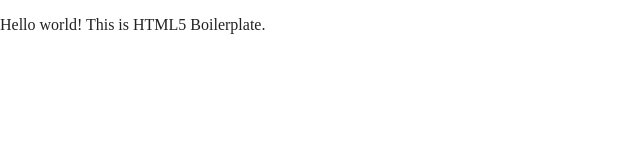
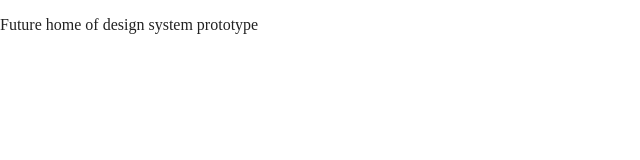
Before and after one commit to DianeShin320/pcdd-0315-sp21-1, a website built with Parcel: page index.html in a window 1280 px wide. Shown: the full height of the page, 0-640 px from the left. Built offline with nearby package versions, Linux system fonts and the light colour scheme.

Commit message:
Updated index.html

```diff
--- a/index.html
+++ b/index.html
@@ -25,7 +25,7 @@
 <body>
 
   <!-- Add your site or application content here -->
-  <p>Hello world! This is HTML5 Boilerplate.</p>
+  <p>Future home of design system prototype</p>
   <script src="js/vendor/modernizr-3.11.2.min.js"></script>
   <script src="js/plugins.js"></script>
   <script src="js/main.js"></script>
```
